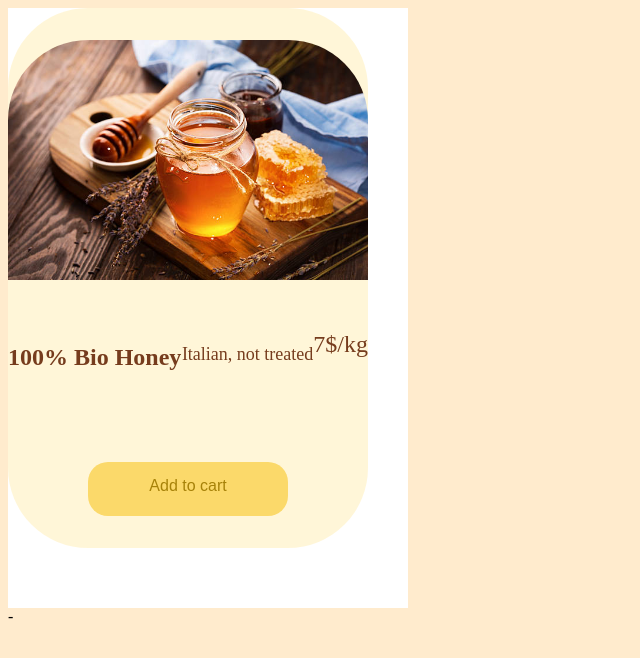
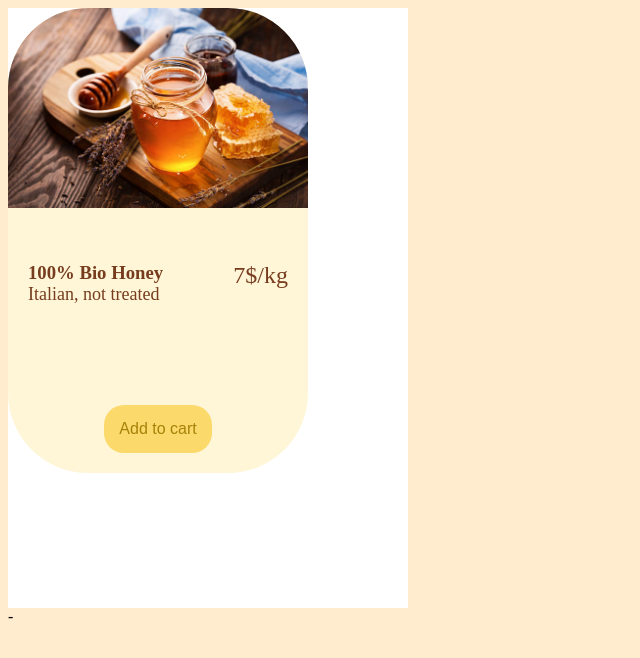
Before and after one commit to AndreaFerraray/U2-D3, a plain HTML site: page index.html in a window 1280 px wide. Shown: the whole page, without its empty margins (0-640 px from the left). Drawn offline with Linux system fonts and the light colour scheme.

Commit message:
flexible article

```diff
--- a/index.css
+++ b/index.css
@@ -8,19 +8,16 @@ body {
 }
 .card {
   background-color: rgba(255, 240, 191, 0.605);
-  display: flex;
-  width: 90%;
-  height: 90%;
-  justify-content: center;
-  flex-direction: row;
+  /* display: flex; */
+  width: 300px;
+  flex-direction: column;
   align-items: center;
   border-radius: 80px;
-  flex-wrap: wrap;
 }
 
 .img {
   object-fit: cover;
-  display: flex;
+
   width: 100%;
   border-top-left-radius: 80px;
   border-top-right-radius: 80px;
@@ -36,32 +33,28 @@ p,
 button,
 span {
   color: rgb(118, 60, 29);
-  height: 10%;
-  display: flex;
-  flex-direction: column;
   margin: 0;
 }
-
+button {
+  display: block;
+  margin-inline: auto;
+}
 .card button {
-  width: 200px;
   padding: 15px;
   font-size: medium;
-  display: flex;
-  align-items: center;
-  order: 4;
 }
-h3,
 span {
   font-size: x-large;
 }
 p {
   font-size: large;
-  order: 2;
 }
-span {
-  line-height: 0px;
-  order: 3;
+.card-body {
+  padding: 20px;
+  padding-top: 50px;
 }
-h3 {
-  flex-grow: 3;
+.card-content {
+  display: flex;
+  justify-content: space-between;
+  padding-bottom: 100px;
 }
--- a/index.html
+++ b/index.html
@@ -11,10 +11,16 @@
       <div class="container">
         <div class="card">
           <img src="assets/imgs/honey.jpg" class="img" />
-          <h3>100% Bio Honey</h3>
-          <p>Italian, not treated</p>
-          <span>7$/kg</span>
-          <button>Add to cart</button>
+          <div class="card-body">
+            <div class="card-content">
+              <div>
+                <h3>100% Bio Honey</h3>
+                <p>Italian, not treated</p>
+              </div>
+              <span>7$/kg</span>
+            </div>
+            <button>Add to cart</button>
+          </div>
         </div>
       </div>
     </main>
```
Also changed, not shown: 1 other file.
